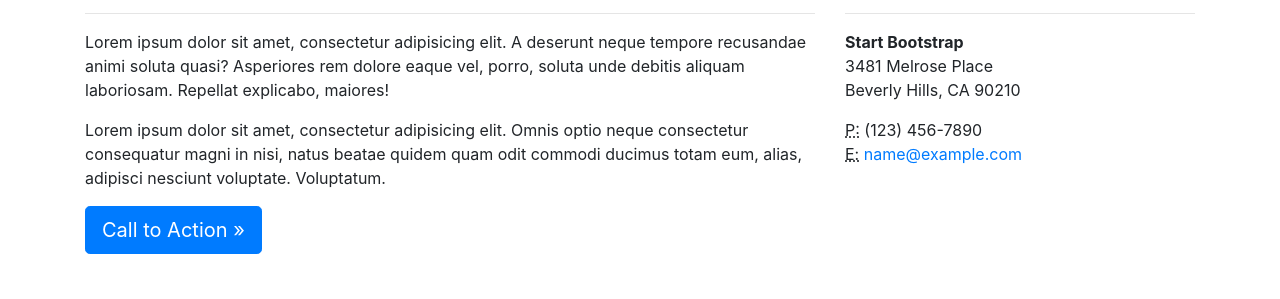
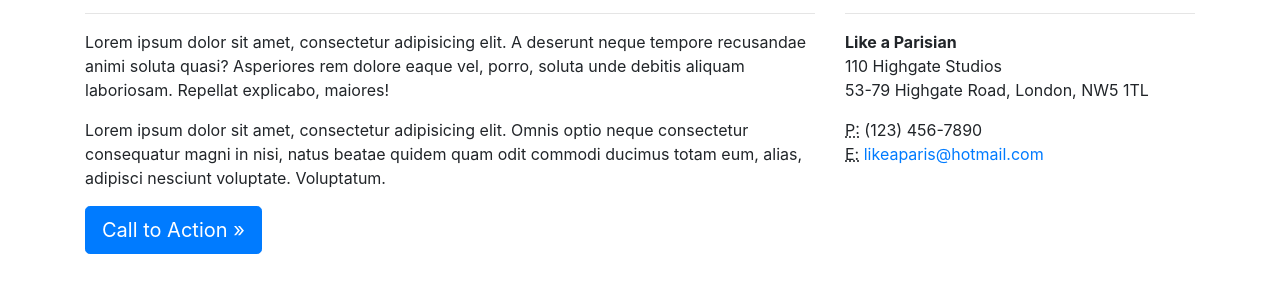
Before and after one commit to eshabhabuta/Like-a-Parisian, a website: page index.html in a window 1280 px wide. Shown: the part 473-772 px from the top of the page. Drawn offline with Linux system fonts and the light colour scheme.

Commit message:
contact details: address, email, number, etc

```diff
--- a/index.html
+++ b/index.html
@@ -75,9 +75,9 @@
         <h2>Contact Us</h2>
         <hr>
         <address>
-          <strong>Start Bootstrap</strong>
-          <br>3481 Melrose Place
-          <br>Beverly Hills, CA 90210
+          <strong>Like a Parisian</strong>
+          <br>110 Highgate Studios
+          <br>53-79 Highgate Road, London, NW5 1TL
           <br>
         </address>
         <address>
@@ -85,7 +85,7 @@
           (123) 456-7890
           <br>
           <abbr title="Email">E:</abbr>
-          <a href="mailto:#">name@example.com</a>
+          <a href="mailto:#">likeaparis@hotmail.com</a>
         </address>
       </div>
     </div>
```
